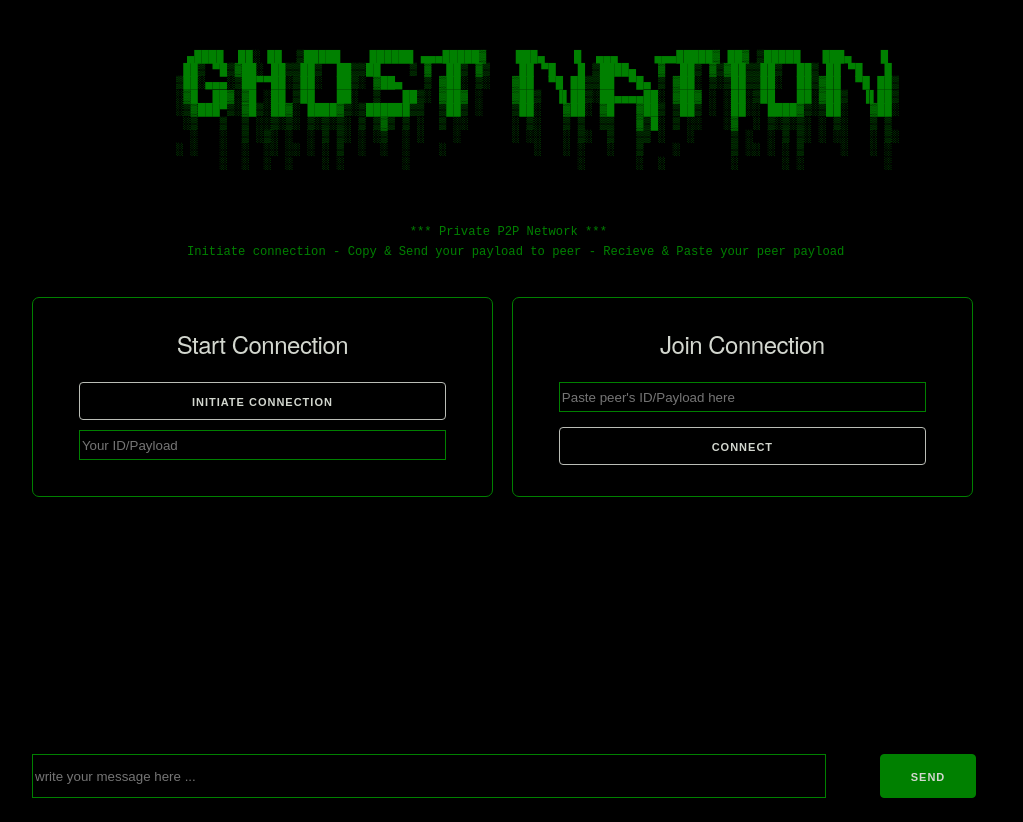
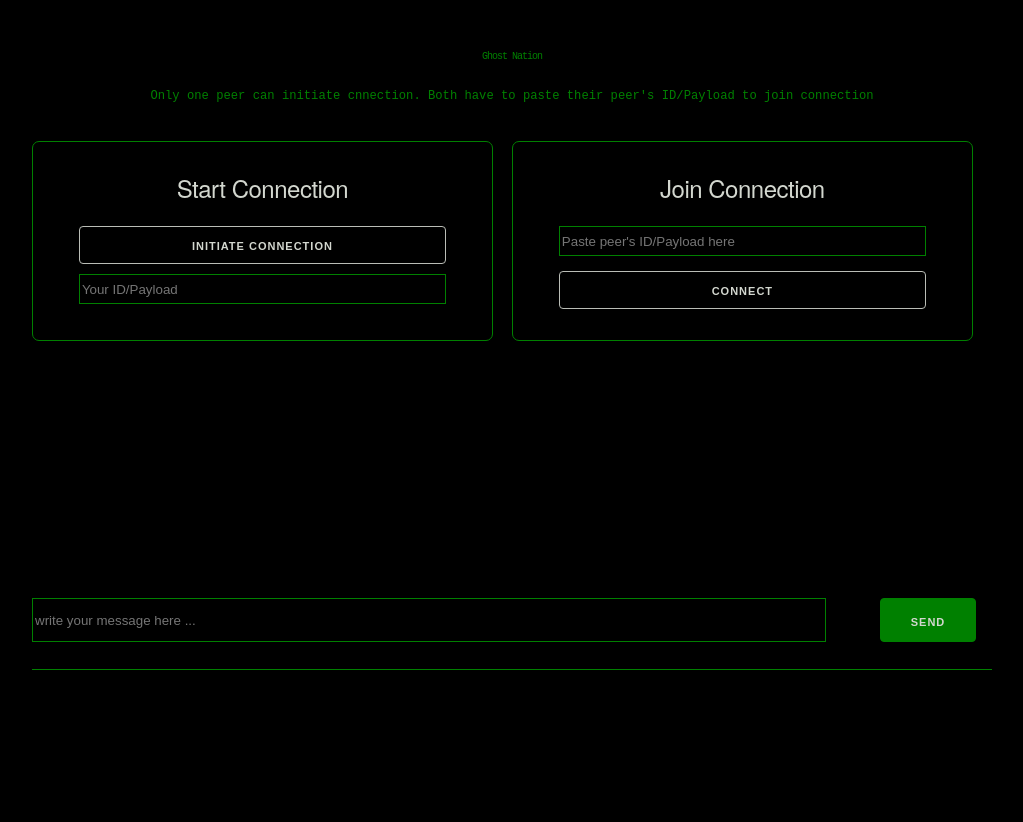
Before and after one commit to INF800/P2P-V2, a website: page index.html in a window 1280 px wide. Shown: the top 822 px of the page, without its empty margins (128-1151 px from the left). After the commit the page ends 800 px from the top, so only its background shows below. Drawn offline with Linux system fonts and the light colour scheme.

Commit message:
pre and mob disp fixed

```diff
--- a/assets/main.css
+++ b/assets/main.css
@@ -160,6 +160,7 @@ td {
     border-top: 1px solid green;
     background-color: black;
     color: rgba(255,255,255,0.7);
+    width: 100%;
 }
 
 
@@ -179,4 +180,13 @@ input {
 
 #ghost-nation{
     line-height: 110%;
+    font-size: 10px;
 }
+
+pre {
+    white-space: -moz-pre-wrap; /* Mozilla, supported since 1999 */
+    white-space: -pre-wrap; /* Opera */
+    white-space: -o-pre-wrap; /* Opera */
+    white-space: pre-wrap; /* CSS3 - Text module (Candidate Recommendation) http://www.w3.org/TR/css3-text/#white-space */
+    word-wrap: break-word; /* IE 5.5+ */
+}
--- a/index.html
+++ b/index.html
@@ -11,19 +11,12 @@
 
   <body>
     <div id="heading">
-        <pre id="ghost-nation">
-        ▄████  ██░ ██  ▒█████    ██████ ▄▄▄█████▓    ███▄    █  ▄▄▄     ▄▄▄█████▓ ██▓ ▒█████   ███▄    █
-        ██▒ ▀█▒▓██░ ██▒▒██▒  ██▒▒██    ▒ ▓  ██▒ ▓▒    ██ ▀█   █ ▒████▄   ▓  ██▒ ▓▒▓██▒▒██▒  ██▒ ██ ▀█   █
-       ▒██░▄▄▄░▒██▀▀██░▒██░  ██▒░ ▓██▄   ▒ ▓██░ ▒░   ▓██  ▀█ ██▒▒██  ▀█▄ ▒ ▓██░ ▒░▒██▒▒██░  ██▒▓██  ▀█ ██▒
-       ░▓█  ██▓░▓█ ░██ ▒██   ██░  ▒   ██▒░ ▓██▓ ░    ▓██▒  ▐▌██▒░██▄▄▄▄██░ ▓██▓ ░ ░██░▒██   ██░▓██▒  ▐▌██▒
-       ░▒▓███▀▒░▓█▒░██▓░ ████▓▒░▒██████▒▒  ▒██▒ ░    ▒██░   ▓██░ ▓█   ▓██▒ ▒██▒ ░ ░██░░ ████▓▒░▒██░   ▓██░
-        ░▒   ▒  ▒ ░░▒░▒░ ▒░▒░▒░ ▒ ▒▓▒ ▒ ░  ▒ ░░      ░ ▒░   ▒ ▒  ▒▒   ▓▒█░ ▒ ░░   ░▓  ░ ▒░▒░▒░ ░ ▒░   ▒ ▒
-         ░   ░  ▒ ░▒░ ░  ░ ▒ ▒░ ░ ░▒  ░ ░    ░       ░ ░░   ░ ▒░  ▒   ▒▒ ░   ░     ▒ ░  ░ ▒ ▒░ ░ ░░   ░ ▒░
-       ░ ░   ░  ░  ░░ ░░ ░ ░ ▒  ░  ░  ░    ░            ░   ░ ░   ░   ▒    ░       ▒ ░░ ░ ░ ▒     ░   ░ ░
-             ░  ░  ░  ░    ░ ░        ░                       ░       ░  ░         ░      ░ ░           ░
-
-        </pre>
-        <pre>*** Private P2P Network *** <br> Initiate connection - Copy & Send your payload to peer - Recieve & Paste your peer payload</pre>
+        <h2>
+          <pre id="ghost-nation">Ghost Nation</pre>
+        </h2>
+        <p>
+          <pre>Only one peer can initiate cnnection. Both have to paste their peer's ID/Payload to join connection</pre>
+        </p>
     </div>
 
     <!-- connection -->
```
Also changed, not shown: index.js (+20 -1 lines).
